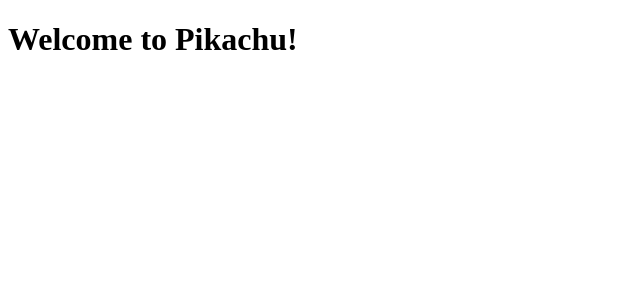
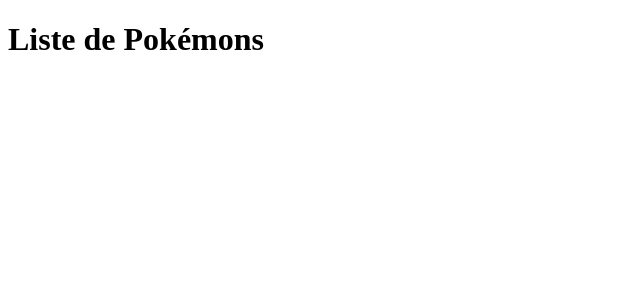
Before and after one commit to regi-gouale/ng-pokemon-app, an Angular app: page / in a window 1280 px wide. Shown: the top 300 px of the page, without its empty margins (0-640 px from the left). Built offline with nearby package versions, Linux system fonts and the light colour scheme.

Commit message:
Composants Améliorer le composant racine

```diff
--- a/src/app/app.component.ts
+++ b/src/app/app.component.ts
@@ -1,19 +1,21 @@
 import { Component, OnInit } from '@angular/core';
+import { Pokemon } from './pokemon';
+import { POKEMONS } from './mock-pokemon-list';
 
 @Component({
   selector: 'app-root',
-  template: `<h1>Welcome to {{ pokemonList[0] }}!</h1>`
+  template: `<h1>Liste de Pokémons</h1>`
 })
 export class AppComponent implements OnInit{
-  pokemonList:Array<string> = ['Pikachu', 'Salamèche', 'Bulbizarre', 'Carapuce'];
+  pokemonList:Array<Pokemon>= POKEMONS;
 
   ngOnInit(): void {
     console.table(this.pokemonList);
-    this.selectPokemon(this.pokemonList[2]);
+    this.selectPokemon(this.pokemonList[0]);
   }
 
-  selectPokemon(pokemonName: string): void {
-    console.log(`Vous avez cliqué sur le pokemon ${pokemonName}`);
+  selectPokemon(pokemon: Pokemon): void {
+    console.log(`Vous avez cliqué sur le pokemon ${pokemon.name}`);
   }
 
 }
--- /dev/null
+++ b/src/app/mock-pokemon-list.ts
@@ -0,0 +1,112 @@
+import { Pokemon } from './pokemon';
+
+export const POKEMONS: Pokemon[] = [
+    {
+        id: 1,
+        name: "Bulbizarre",
+        hp: 25,
+        cp: 5,
+        picture: "https://assets.pokemon.com/assets/cms2/img/pokedex/detail/001.png",
+        types: ["Plante", "Poison"],
+        created: new Date()
+    },
+    {
+        id: 2,
+        name: "Salamèche",
+        hp: 28,
+        cp: 6,
+        picture: "https://assets.pokemon.com/assets/cms2/img/pokedex/detail/004.png",
+        types: ["Feu"],
+        created: new Date()
+    },
+    {
+        id: 3,
+        name: "Carapuce",
+        hp: 21,
+        cp: 4,
+        picture: "https://assets.pokemon.com/assets/cms2/img/pokedex/detail/007.png",
+        types: ["Eau"],
+        created: new Date()
+    },
+    {
+        id: 4,
+        name: "Aspicot",
+        hp: 16,
+        cp: 2,
+        picture: "https://assets.pokemon.com/assets/cms2/img/pokedex/detail/013.png",
+        types: ["Insecte", "Poison"],
+        created: new Date()
+    },
+    {
+        id: 5,
+        name: "Roucool",
+        hp: 30,
+        cp: 7,
+        picture: "https://assets.pokemon.com/assets/cms2/img/pokedex/detail/016.png",
+        types: ["Normal", "Vol"],
+        created: new Date()
+    },
+    {
+        id: 6,
+        name: "Rattata",
+        hp: 18,
+        cp: 6,
+        picture: "https://assets.pokemon.com/assets/cms2/img/pokedex/detail/019.png",
+        types: ["Normal"],
+        created: new Date()
+    },
+    {
+        id: 7,
+        name: "Piafabec",
+        hp: 14,
+        cp: 5,
+        picture: "https://assets.pokemon.com/assets/cms2/img/pokedex/detail/021.png",
+        types: ["Normal", "Vol"],
+        created: new Date()
+    },
+    {
+        id: 8,
+        name: "Abo",
+        hp: 16,
+        cp: 4,
+        picture: "https://assets.pokemon.com/assets/cms2/img/pokedex/detail/023.png",
+        types: ["Poison"],
+        created: new Date()
+    },
+    {
+        id: 9,
+        name: "Pikachu",
+        hp: 21,
+        cp: 7,
+        picture: "https://assets.pokemon.com/assets/cms2/img/pokedex/detail/025.png",
+        types: ["Electrik"],
+        created: new Date()
+    },
+    {
+        id: 10,
+        name: "Sabelette",
+        hp: 19,
+        cp: 3,
+        picture: "https://assets.pokemon.com/assets/cms2/img/pokedex/detail/027.png",
+        types: ["Normal"],
+        created: new Date()
+    },
+    {
+        id: 11,
+        name: "Mélofée",
+        hp: 25,
+        cp: 5,
+        picture: "https://assets.pokemon.com/assets/cms2/img/pokedex/detail/035.png",
+        types: ["Fée"],
+        created: new Date()
+    },
+    {
+        id: 12,
+        name: "Groupix",
+        hp: 17,
+        cp: 8,
+        picture: "https://assets.pokemon.com/assets/cms2/img/pokedex/detail/037.png",
+        types: ["Feu"],
+        created: new Date()
+    }
+];
--- /dev/null
+++ b/src/app/pokemon.ts
@@ -0,0 +1,9 @@
+export class Pokemon {
+    id: number;
+    hp: number;
+    cp: number;
+    name: string;
+    picture: string;
+    types: Array<string>;
+    created: Date;
+}
```
